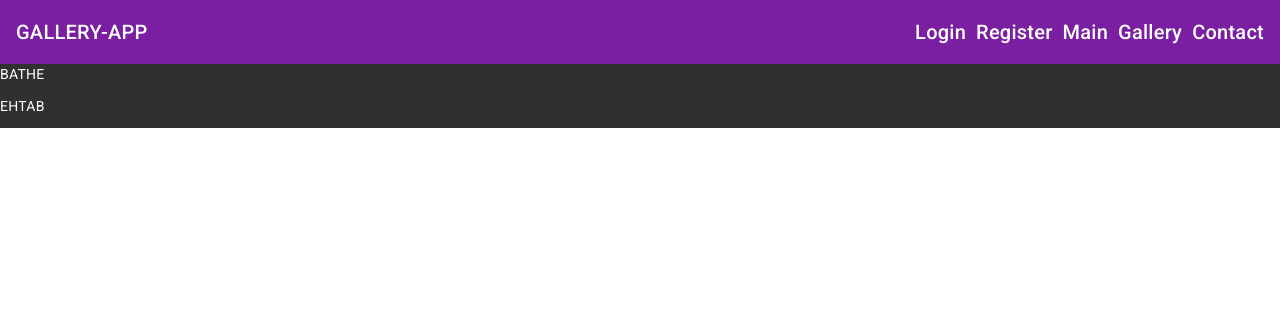
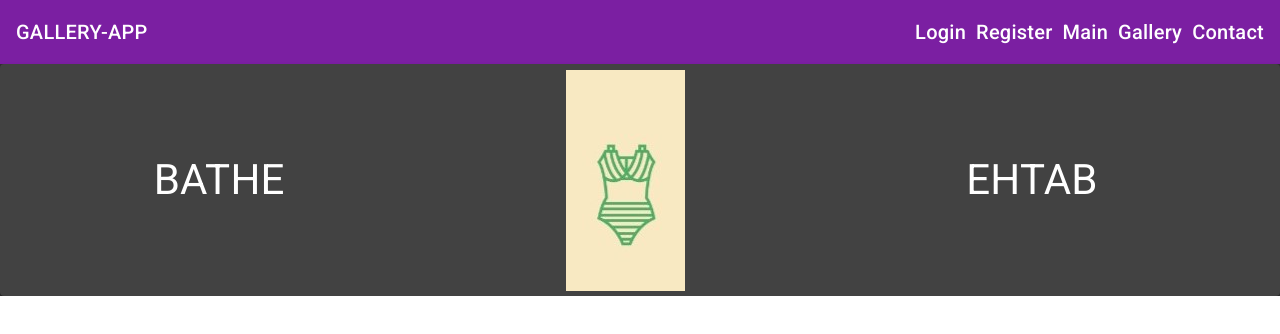
Before and after one commit to Nana-Wolf/Webker, an Angular app: page /main in a window 1280 px wide. Shown: the top 334 px of the page. Built offline with nearby package versions, Linux system fonts and the light colour scheme.

Commit message:
materialok hozzaadasa

```diff
--- a/src/app/pages/browse/browse.module.ts
+++ b/src/app/pages/browse/browse.module.ts
@@ -13,7 +13,7 @@ import { MatCardModule } from '@angular/material/card';
 import { MatInputModule } from '@angular/material/input';
 import { MatButtonModule } from '@angular/material/button';
 import { FlexLayoutModule } from '@angular/flex-layout';
-
+import {MatSliderModule} from '@angular/material/slider';
 
 @NgModule({
   declarations: [
@@ -33,7 +33,8 @@ import { FlexLayoutModule } from '@angular/flex-layout';
     MatFormFieldModule,
     MatInputModule,
     MatButtonModule,
-    FlexLayoutModule
+    FlexLayoutModule,
+    MatSliderModule
   ]
 })
 export class BrowseModule { }
--- a/src/app/pages/browse/viewer/viewer.component.html
+++ b/src/app/pages/browse/viewer/viewer.component.html
@@ -37,10 +37,16 @@
             <!-- <textarea rows="10" cols="50" [(ngModel)]="commentObject['comment']"></textarea> -->
             <textarea rows="10" cols="50" formControlName="comment"></textarea>
         </div>
-
+        <div class="slider">
+            <label for="mySlider">Do you like it?</label>
+            <mat-slider min="0" max="100" step="1" showTickMarks discrete [displayWith]="formatLabel">
+                <input matSliderThumb name="mySlider">
+            </mat-slider>
+        </div>
         <div class="break"></div>
         <div>
-            <button type="submit">ADD</button>
+            <button type="submit">Comment</button>
+            <button>To Cart</button>
         </div>
     </form>
 </div>
--- a/src/app/pages/browse/viewer/viewer.component.ts
+++ b/src/app/pages/browse/viewer/viewer.component.ts
@@ -49,5 +49,11 @@ export class ViewerComponent implements OnInit {
       }
     }
   }
+  formatLabel(value: number): string {
+    if (value >= 1000) {
+      return Math.round(value / 1000) + 'k';
+    }
+    return `${value}`;
+  }
 
 }
--- a/src/app/pages/main/main.component.html
+++ b/src/app/pages/main/main.component.html
@@ -1,2 +1,17 @@
-<p>BATHE</p>
-<p>{{"BATHE" | reverse}}</p>
+<!--<mat-card>
+    <mat-card-header>BATHE</mat-card-header>
+    <mat-divider [vertical]="true"></mat-divider>
+    <mat-card-header>
+        <img src="assets/icon.jpg"/>
+    </mat-card-header>
+    <mat-divider [vertical]="true"></mat-divider>
+    <mat-card-header>{{"BATHE" | reverse}}</mat-card-header>
+</mat-card>-->
+
+<mat-card>
+    <mat-card-header class="mainCard">
+        <mat-card-content class="thirdCard">BATHE</mat-card-content>
+        <mat-card-content class="thirdCard"><img src="assets/icon.jpg"/></mat-card-content>
+        <mat-card-content class="thirdCard">{{"BATHE" | reverse}}</mat-card-content>
+    </mat-card-header>
+</mat-card>
--- a/src/app/pages/main/main.component.scss
+++ b/src/app/pages/main/main.component.scss
@@ -0,0 +1,14 @@
+.mainCard{
+    font-size: 300%;
+    text-align: center;
+    top: 50%;
+
+}
+
+.thirdCard{
+    width: 30%;
+    display: flex;
+  justify-content: center;
+  align-items: center;
+  height: 200px;
+}
```
Also changed, not shown: src/app/pages/main/main.module.ts (+5 -2 lines), src/assets/bathe.jpg (added), src/assets/icon.jpg (added).
